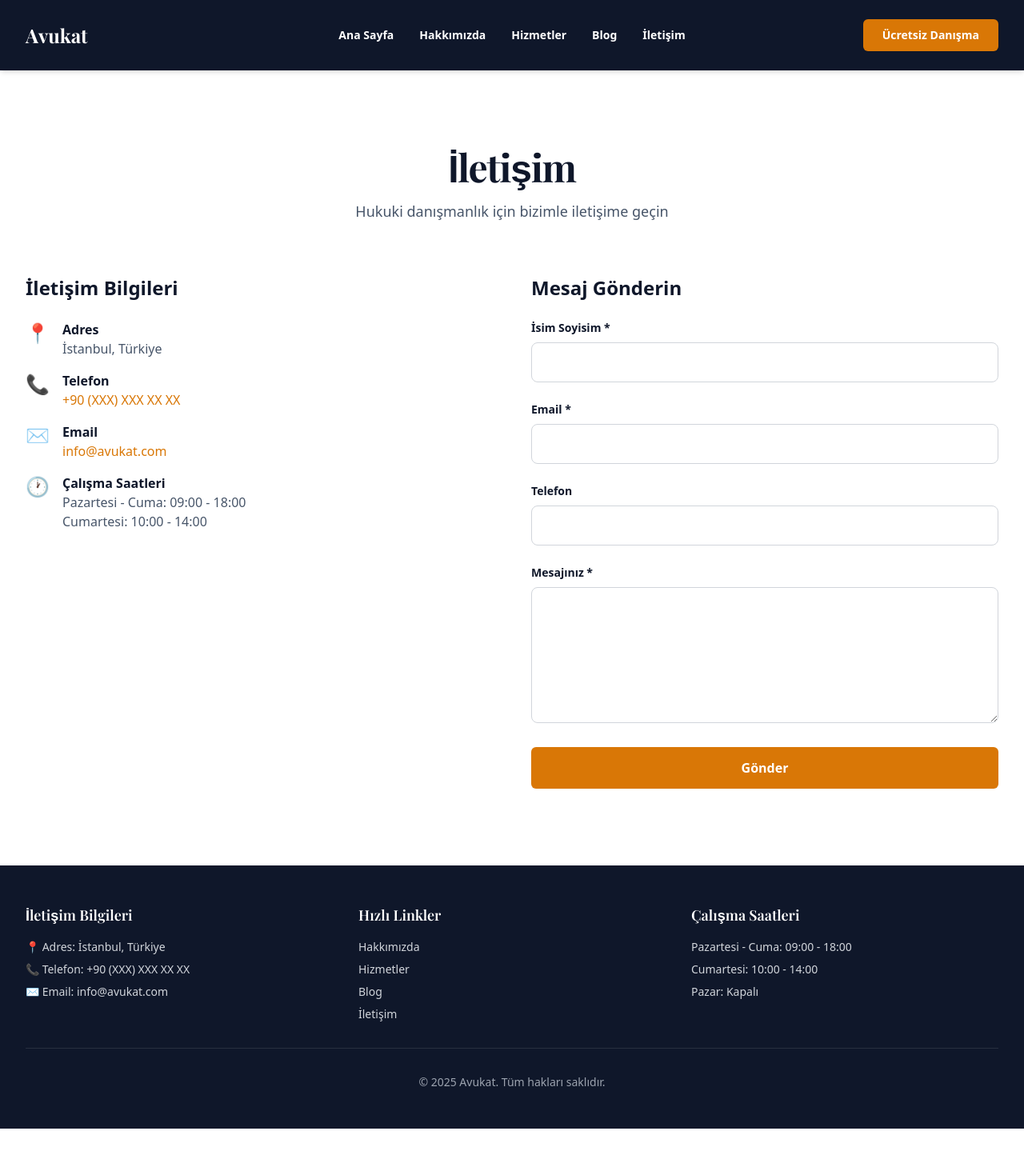
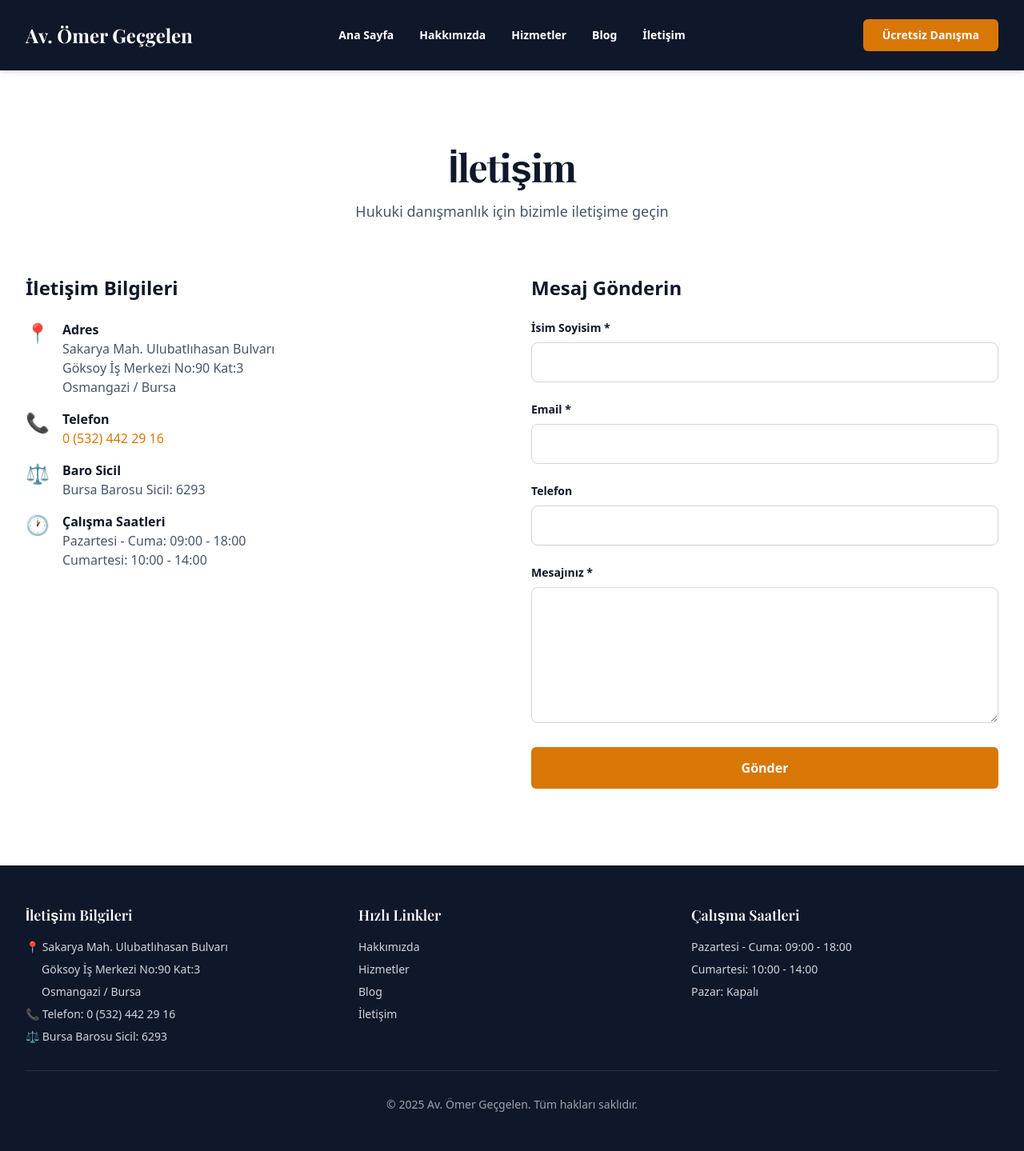
Before and after one commit to siracgezgin/avukat-website, a Next.js app: page /iletisim in a window 1280 px wide. Shown: the whole page at 80% size. Before the commit the page ends 1411 px from the top, so only its background shows below. Built offline with nearby package versions, Linux system fonts and the light colour scheme; a web font is replaced by a local one.

Commit message:
[UPDATE] Av. Ömer Geçgelen bilgileri eklendi - isim, adres, telefon, baro sicil

```diff
--- a/app/iletisim/page.tsx
+++ b/app/iletisim/page.tsx
@@ -54,25 +54,25 @@ export default function IletisimPage() {
                 <span className="text-2xl mr-4">📍</span>
                 <div>
                   <h3 className="font-semibold text-law-navy">Adres</h3>
-                  <p className="text-law-gray">İstanbul, Türkiye</p>
+                  <p className="text-law-gray">Sakarya Mah. Ulubatlıhasan Bulvarı</p>
+                  <p className="text-law-gray">Göksoy İş Merkezi No:90 Kat:3</p>
+                  <p className="text-law-gray">Osmangazi / Bursa</p>
                 </div>
               </div>
               <div className="flex items-start">
                 <span className="text-2xl mr-4">📞</span>
                 <div>
                   <h3 className="font-semibold text-law-navy">Telefon</h3>
-                  <a href="tel:+905XXXXXXXXX" className="text-law-gold hover:underline">
-                    +90 (XXX) XXX XX XX
+                  <a href="tel:+905324422916" className="text-law-gold hover:underline">
+                    0 (532) 442 29 16
                   </a>
                 </div>
               </div>
               <div className="flex items-start">
-                <span className="text-2xl mr-4">✉️</span>
+                <span className="text-2xl mr-4">⚖️</span>
                 <div>
-                  <h3 className="font-semibold text-law-navy">Email</h3>
-                  <a href="mailto:info@avukat.com" className="text-law-gold hover:underline">
-                    info@avukat.com
-                  </a>
+                  <h3 className="font-semibold text-law-navy">Baro Sicil</h3>
+                  <p className="text-law-gray">Bursa Barosu Sicil: 6293</p>
                 </div>
               </div>
               <div className="flex items-start">
@@ -152,7 +152,7 @@ export default function IletisimPage() {
 
               {status === "error" && (
                 <div className="bg-red-50 border border-red-200 text-red-800 px-4 py-3 rounded-lg">
-                  Bir hata oluştu. Lütfen telefon ile arayın: +90 (XXX) XXX XX XX
+                  Bir hata oluştu. Lütfen telefon ile arayın: 0 (532) 442 29 16
                 </div>
               )}
 
--- a/app/layout.tsx
+++ b/app/layout.tsx
@@ -18,22 +18,22 @@ const playfair = Playfair_Display({
 });
 
 export const metadata: Metadata = {
-  title: "Avukat | Hukuki Danışmanlık",
-  description: "Profesyonel hukuki danışmanlık ve avukatlık hizmetleri",
-  keywords: ["avukat", "hukuk", "hukuki danışmanlık", "İstanbul avukat", "ceza avukatı", "ticaret hukuku"],
-  authors: [{ name: "Avukat" }],
+  title: "Av. Ömer Geçgelen | Bursa Avukat",
+  description: "Bursa'da profesyonel hukuki danışmanlık ve avukatlık hizmetleri. Bursa Barosu Sicil 6293",
+  keywords: ["avukat", "bursa avukat", "ömer geçgelen", "hukuk", "hukuki danışmanlık", "bursa barosu", "osmangazi avukat"],
+  authors: [{ name: "Av. Ömer Geçgelen" }],
   openGraph: {
     type: "website",
     locale: "tr_TR",
     url: "https://avukat.com",
-    siteName: "Avukat",
-    title: "Avukat | Hukuki Danışmanlık",
-    description: "Profesyonel hukuki danışmanlık ve avukatlık hizmetleri",
+    siteName: "Av. Ömer Geçgelen",
+    title: "Av. Ömer Geçgelen | Bursa Avukat",
+    description: "Bursa'da profesyonel hukuki danışmanlık ve avukatlık hizmetleri",
   },
   twitter: {
     card: "summary_large_image",
-    title: "Avukat | Hukuki Danışmanlık",
-    description: "Profesyonel hukuki danışmanlık ve avukatlık hizmetleri",
+    title: "Av. Ömer Geçgelen | Bursa Avukat",
+    description: "Bursa'da profesyonel hukuki danışmanlık ve avukatlık hizmetleri",
   },
 };
 
--- a/components/SchemaMarkup.tsx
+++ b/components/SchemaMarkup.tsx
@@ -2,13 +2,15 @@ export function LegalServiceSchema() {
   const schema = {
     "@context": "https://schema.org",
     "@type": "LegalService",
-    "name": "Avukat",
-    "description": "Profesyonel hukuki danışmanlık ve avukatlık hizmetleri",
+    "name": "Av. Ömer Geçgelen",
+    "description": "Bursa'da profesyonel hukuki danışmanlık ve avukatlık hizmetleri. Bursa Barosu Sicil 6293",
     "url": "https://avukat.com",
-    "telephone": "+90-XXX-XXX-XX-XX",
+    "telephone": "+90-532-442-29-16",
     "address": {
       "@type": "PostalAddress",
-      "addressLocality": "İstanbul",
+      "streetAddress": "Sakarya Mah. Ulubatlıhasan Bulvarı Göksoy İş Merkezi No:90 Kat:3",
+      "addressLocality": "Osmangazi",
+      "addressRegion": "Bursa",
       "addressCountry": "TR"
     },
     "priceRange": "$$",
@@ -32,7 +34,7 @@ export function AttorneySchema({ name, title, email }: { name: string; title: st
     "email": email,
     "worksFor": {
       "@type": "LegalService",
-      "name": "Avukat"
+      "name": "Av. Ömer Geçgelen"
     }
   };
 
@@ -86,8 +88,8 @@ export function BlogPostSchema({
     "image": image,
     "url": url,
     "author": {
-      "@type": "Organization",
-      "name": "Avukat"
+      "@type": "Person",
+      "name": "Av. Ömer Geçgelen"
     }
   };
 
--- a/components/layout/Footer.tsx
+++ b/components/layout/Footer.tsx
@@ -10,9 +10,11 @@ export default function Footer() {
               İletişim Bilgileri
             </h3>
             <div className="space-y-2 text-sm text-gray-300">
-              <p>📍 Adres: İstanbul, Türkiye</p>
-              <p>📞 Telefon: +90 (XXX) XXX XX XX</p>
-              <p>✉️ Email: info@avukat.com</p>
+              <p>📍 Sakarya Mah. Ulubatlıhasan Bulvarı</p>
+              <p className="ml-5">Göksoy İş Merkezi No:90 Kat:3</p>
+              <p className="ml-5">Osmangazi / Bursa</p>
+              <p>📞 Telefon: 0 (532) 442 29 16</p>
+              <p>⚖️ Bursa Barosu Sicil: 6293</p>
             </div>
           </div>
 
@@ -57,7 +59,7 @@ export default function Footer() {
         </div>
 
         <div className="mt-8 border-t border-white/10 pt-8 text-center text-sm text-gray-400">
-          <p>&copy; {new Date().getFullYear()} Avukat. Tüm hakları saklıdır.</p>
+          <p>&copy; {new Date().getFullYear()} Av. Ömer Geçgelen. Tüm hakları saklıdır.</p>
         </div>
       </div>
     </footer>
--- a/components/layout/Header.tsx
+++ b/components/layout/Header.tsx
@@ -20,7 +20,7 @@ export default function Header() {
         <div className="flex lg:flex-1">
           <Link href="/" className="-m-1.5 p-1.5">
             <span className="text-2xl font-bold text-white font-[family-name:var(--font-playfair)]">
-              Avukat
+              Av. Ömer Geçgelen
             </span>
           </Link>
         </div>
```
